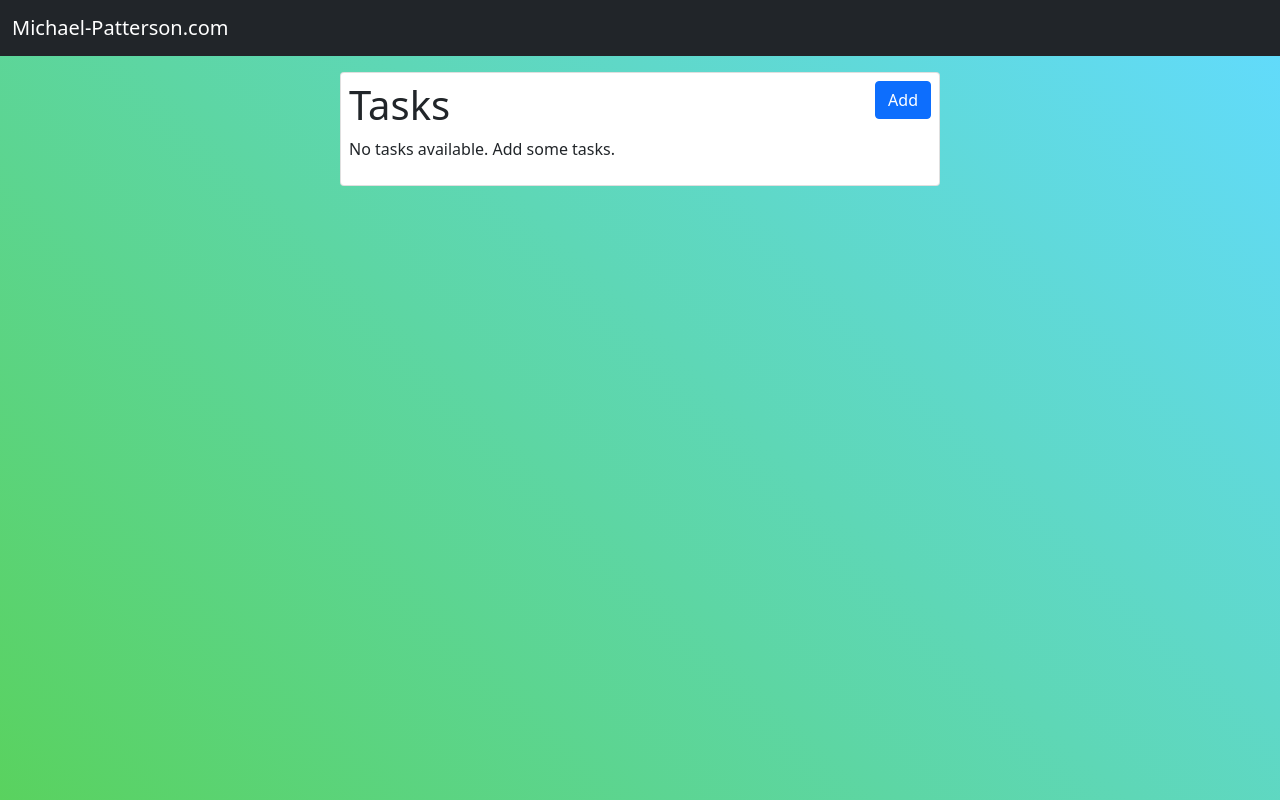
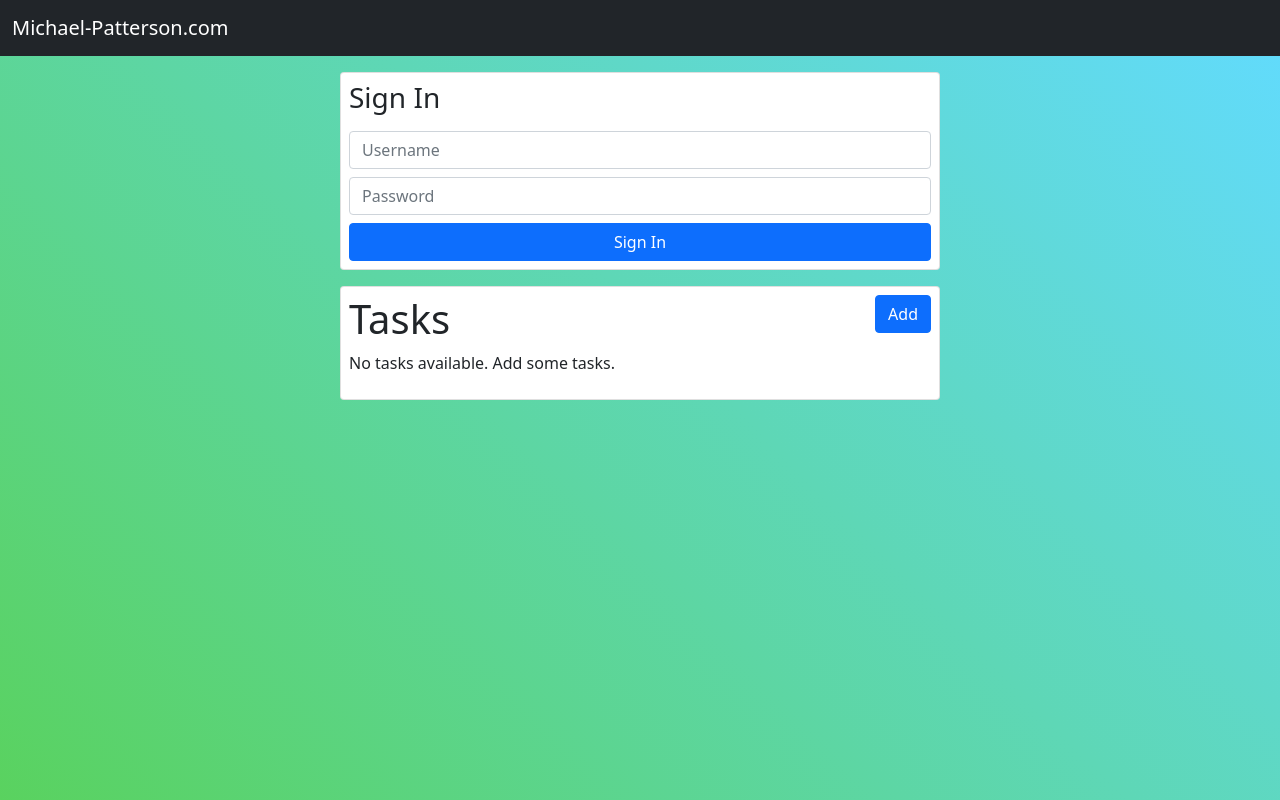
Before and after one commit to mppatterson84/mp-tasks, a React (Create React App) app: page / in a window 1280 px wide. Built offline with nearby package versions, Linux system fonts and the light colour scheme; no server answers.

Commit message:
create login component

```diff
--- a/src/App.js
+++ b/src/App.js
@@ -2,6 +2,7 @@ import { useState, useEffect } from 'react';
 import Header from './components/Header';
 import Tasks from './components/Tasks';
 import AddTask from './components/AddTask';
+import Login from './components/pages/Login';
 
 function App() {
   const [showAddTask, setShowAddTask] = useState(false);
@@ -86,6 +87,7 @@ function App() {
         </div>
       </nav>
       <div className="container">
+        <Login />
         <div className="card my-3 mx-auto p-2">
           <Header
             onAdd={() => setShowAddTask(!showAddTask)}
--- /dev/null
+++ b/src/components/pages/Login.js
@@ -0,0 +1,26 @@
+const Login = () => {
+  return (
+    <div className="card my-3 mx-auto p-2">
+      <form>
+        <h3 className="mb-3 fw-normal">Sign In</h3>
+        <input
+          type="text"
+          placeholder="Username"
+          className="form-control mb-2"
+          required
+        />
+        <input
+          type="password"
+          placeholder="Password"
+          className="form-control mb-2"
+          required
+        />
+        <button type="submit" className="w-100 btn btn-primary">
+          Sign In
+        </button>
+      </form>
+    </div>
+  );
+};
+
+export default Login;
```
